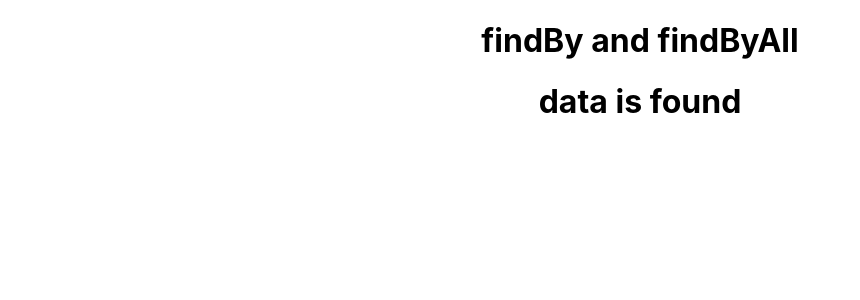
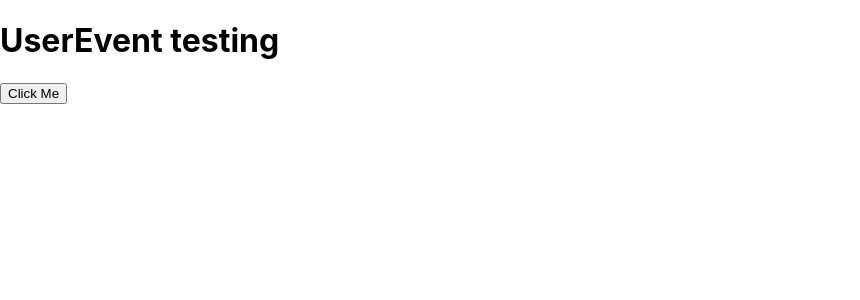
Before and after one commit to swarnabha-dutta/testing-blog-app, a React (Create React App) app: page / in a window 1280 px wide. Shown: the top 300 px of the page, without its empty margins (0-860 px from the left). Built offline with nearby package versions, Linux system fonts and the light colour scheme.

Commit message:
Understand UserEvent testing

```diff
--- a/src/App.js
+++ b/src/App.js
@@ -1,22 +1,16 @@
-import { useEffect, useState } from "react";
-import "./App.css";
+import React, { useState } from "react";
+
 
 function App() {
-  const [data, setData] = useState(false);
+  const [data, setData] = useState("");
+  return (
+    <div className="App">
+      <h1>UserEvent testing</h1>
+      <button onClick={() => setData("DATA iS HERE")}>Click Me</button>
+      <h1>{data}</h1>
+    </div>
+  )
+}
 
 
-  useEffect(() => {
-    setTimeout(() => {
-      setData(true);
-    }, 1000);
-  }, [])
-  return (
-    <div className="App">
-      <h1>findBy and findByAll</h1>
-      {data ? <h1>data is found</h1> : <h1>data is not found</h1>}
-      {/* <h1>data is found</h1> */}
-    </div>
-  );
-}
-
 export default App;
```
Also changed, not shown: package.json (line endings or trailing spaces), 2 other files (tests, documents, lock files or other folders).
